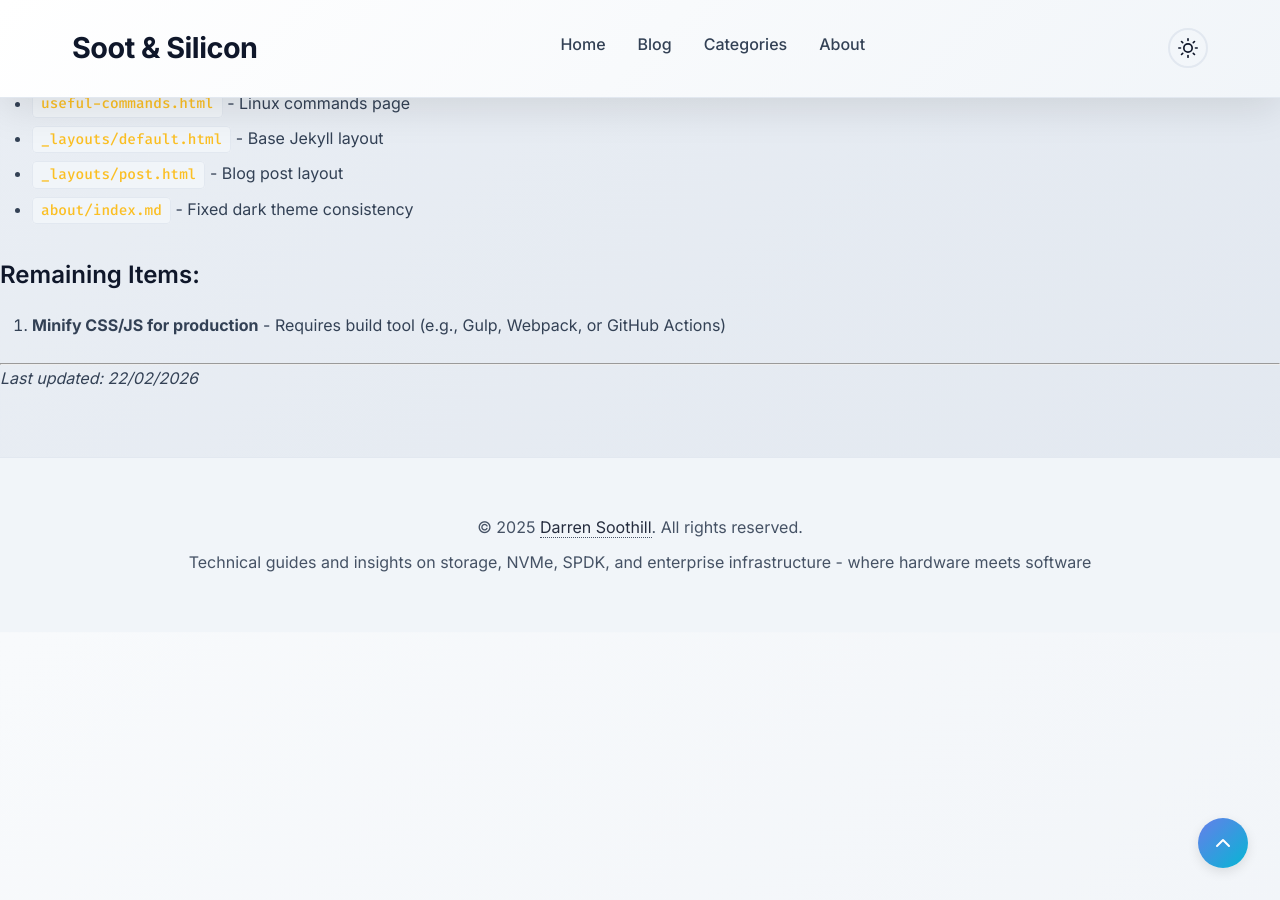
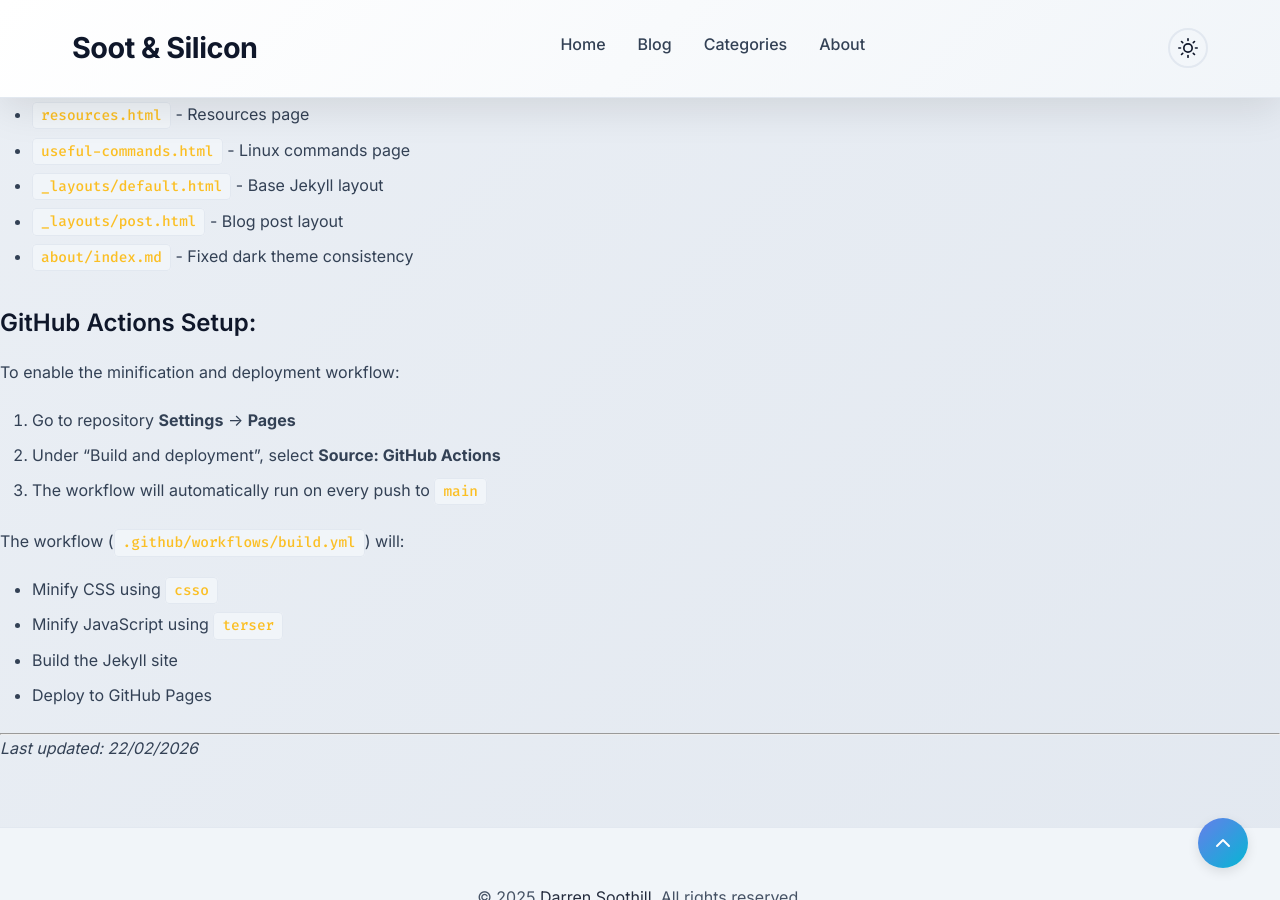
Before and after one commit to soothill/soothill.github.io, a Jekyll site: the page built from TODO.md, in a window 1280 px wide and 900 px high, scrolled down 3816 px. Built offline with Jekyll 4.4.1, drawn with Linux system fonts in a browser that asks for light colours; our own code applies the rules of GitHub Pages for plain Markdown files; comment, search, counter and statistics services are not loaded; some of the changed text lies outside the part shown.

Commit message:
Add GitHub Actions workflow for CSS/JS minification and deployment
- Create .github/workflows/build.yml
- Uses csso for CSS minification
- Uses terser for JavaScript minification
- Builds Jekyll site with production environment
- Deploys to GitHub Pages
- Update TODO.md with all 38/38 tasks completed

```diff
--- a/TODO.md
+++ b/TODO.md
@@ -60,7 +60,7 @@
 ### Technical Architecture
 - [x] Implement service worker for offline support (PWA)
 - [x] Add lazy loading for images
-- [ ] Minify CSS/JS for production
+- [x] Minify CSS/JS for production (via GitHub Actions)
 - [x] Add resource hints (preconnect, preload)
 - [x] Optimize font loading strategy
 - [x] Add print-friendly styles
@@ -106,8 +108,19 @@
 - `_layouts/post.html` - Blog post layout
 - `about/index.md` - Fixed dark theme consistency
 
-### Remaining Items:
-1. **Minify CSS/JS for production** - Requires build tool (e.g., Gulp, Webpack, or GitHub Actions)
+### GitHub Actions Setup:
+
+To enable the minification and deployment workflow:
+
+1. Go to repository **Settings** → **Pages**
+2. Under "Build and deployment", select **Source: GitHub Actions**
+3. The workflow will automatically run on every push to `main`
+
+The workflow (`.github/workflows/build.yml`) will:
+- Minify CSS using `csso`
+- Minify JavaScript using `terser`
+- Build the Jekyll site
+- Deploy to GitHub Pages
 
 ---
 
```
Also changed, not shown: other parts of TODO.md (+4 -2 lines), .github/workflows/build.yml (added).
